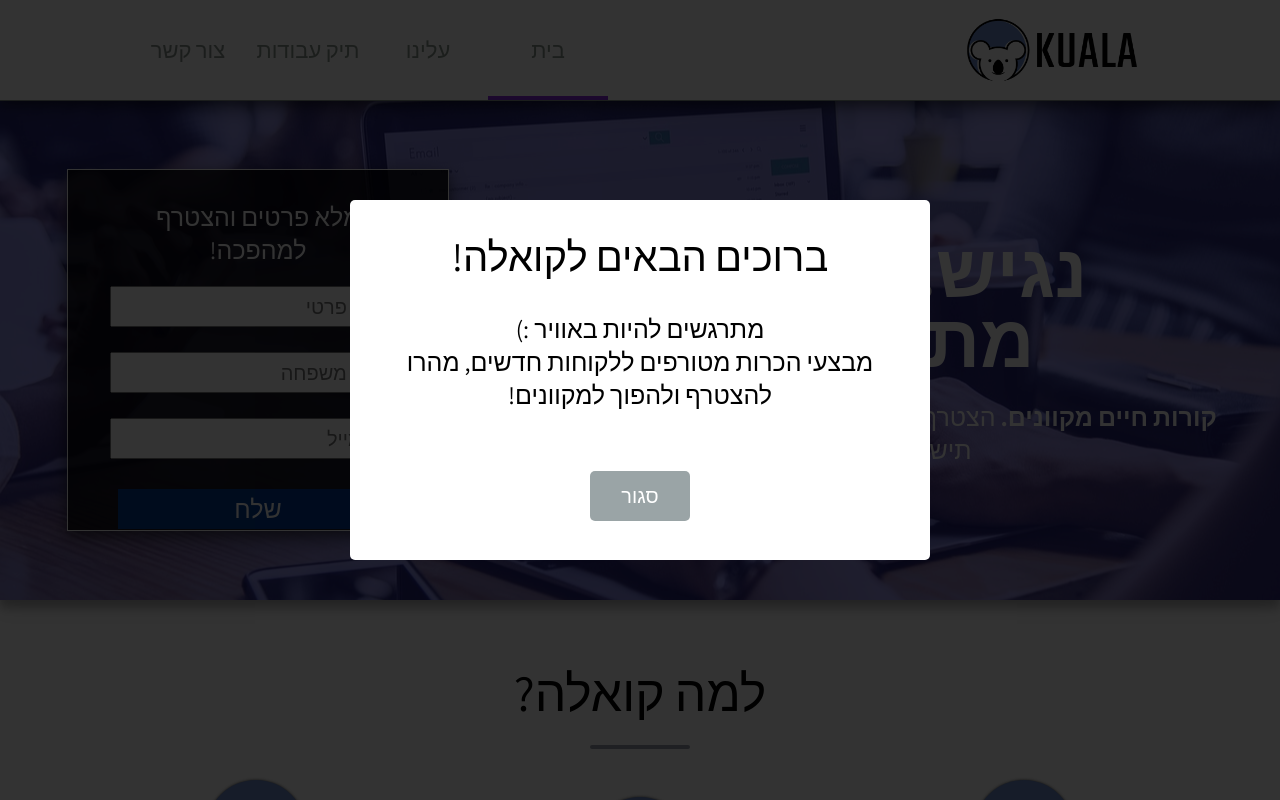
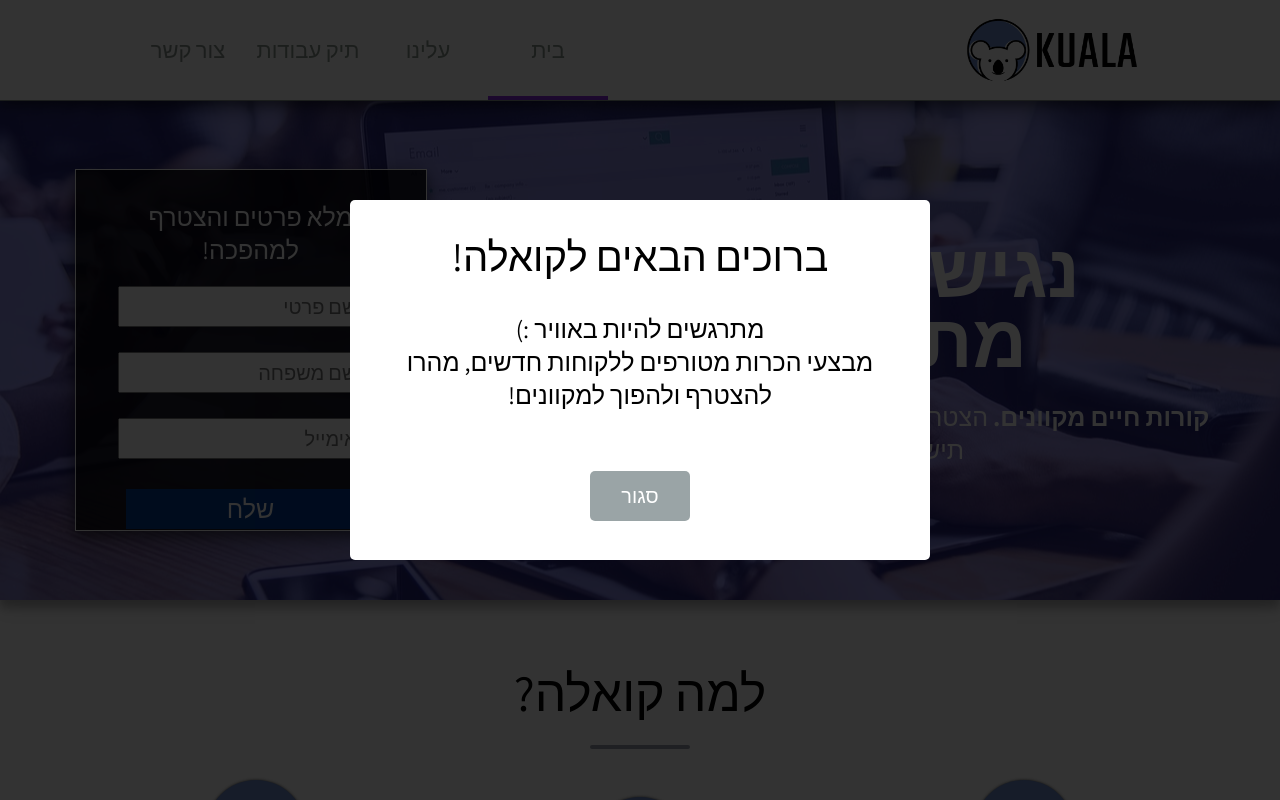
Before and after one commit to ChengaDev/digitalcv, a React (Create React App) app: page / in a window 1280 px wide. Shown: the top 800 px of the page. Built offline with nearby package versions, Linux system fonts and the light colour scheme.

Commit message:
form width

```diff
--- a/src/components/pages/home/jumbotron/Form.js
+++ b/src/components/pages/home/jumbotron/Form.js
@@ -137,7 +137,8 @@ const MiniForm = styled.div`
   flex-basis: 15%;
   order: 2;
   height: 300px;
-  min-width: 280px;
+  min-width: 250px;
+  max-width: 100%;
   background-color: rgba(0, 0, 0, 0.8);
   border: 1px ${props => props.theme.colors.white} solid;
   box-shadow: 0 5px 8px 0 rgba(0, 0, 0, 0.2), 0 6px 20px 0 rgba(0, 0, 0, 0.5);
```
